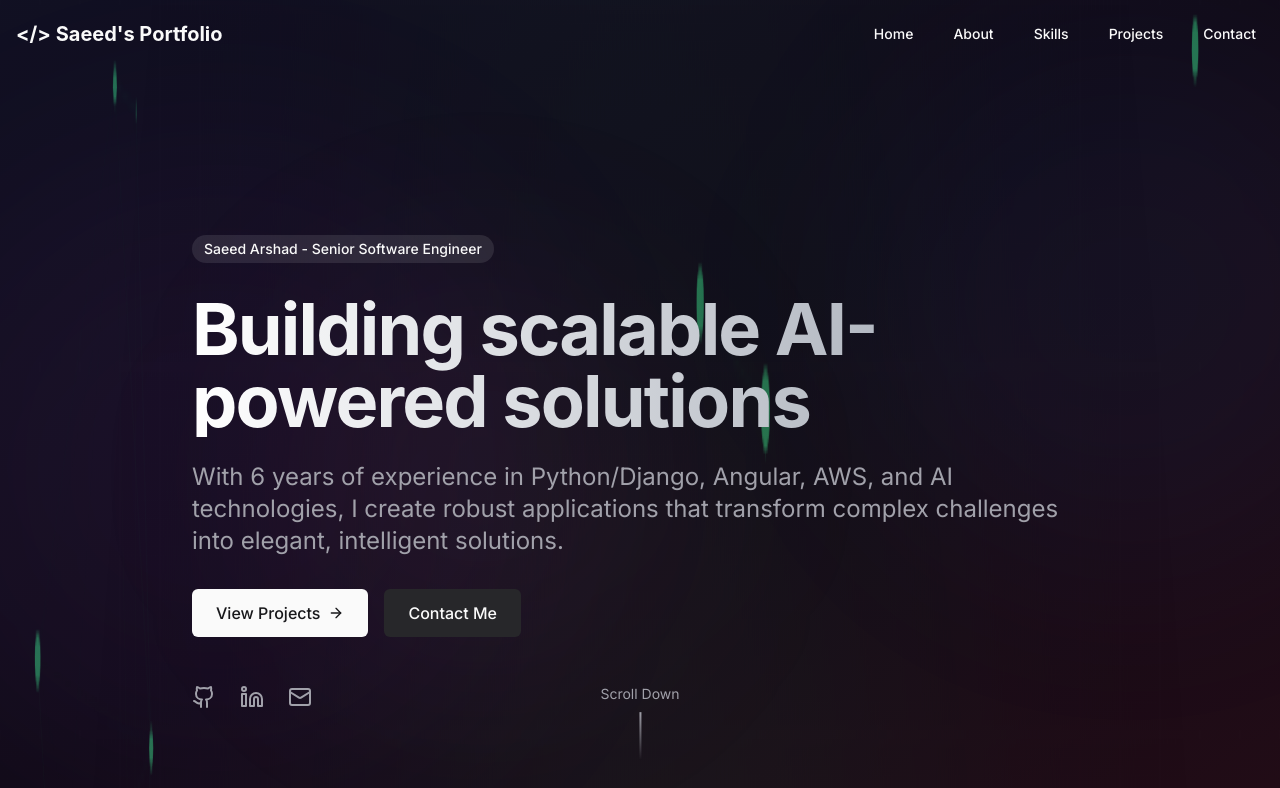
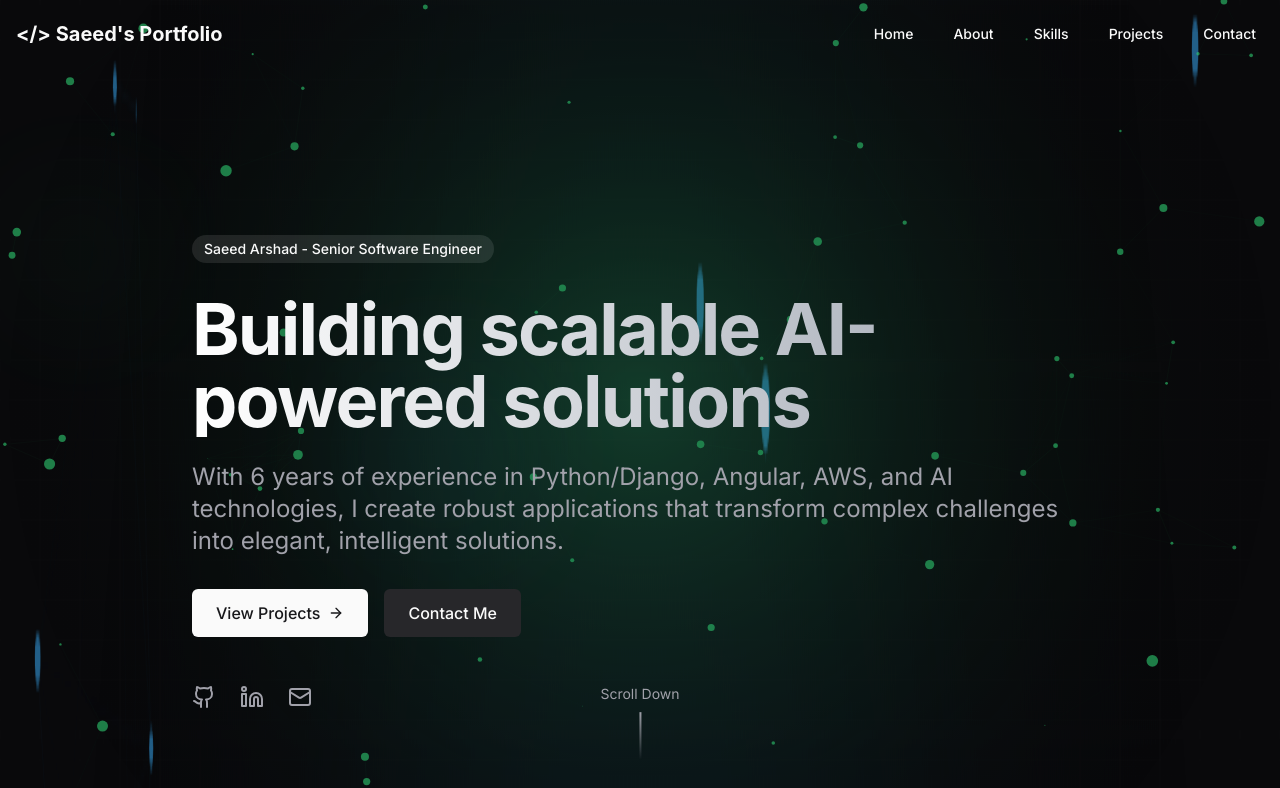
Before and after one commit to saeedarshad/tech-legacy-garden, a React (Vite) app: page / in a window 1280 px wide. Shown: the top 788 px of the page. Built offline with nearby package versions, Linux system fonts and the light colour scheme.

Commit message:
Revert background changes
Reverts the unintended changes to the animation colors. The prompt requested changes to the Hero section background.

```diff
--- a/src/components/Hero.tsx
+++ b/src/components/Hero.tsx
@@ -2,7 +2,7 @@
 import React, { useEffect, useRef } from 'react';
 import { ArrowRight, Github, Linkedin, Mail } from 'lucide-react';
 import { motion } from 'framer-motion';
-import GradientBackground from './GradientBackground';
+import AIAnimatedBackground from './AIAnimatedBackground';
 
 const Hero = () => {
   const sectionRef = useRef<HTMLElement>(null);
@@ -40,8 +40,8 @@ const Hero = () => {
 
   return (
     <section id="home" ref={sectionRef} className="relative min-h-screen flex items-center pt-16 overflow-hidden">
-      {/* Replace AnimatedBackground with GradientBackground */}
-      <GradientBackground variant="primary" />
+      {/* Use AIAnimatedBackground for hero section */}
+      <AIAnimatedBackground variant="secondary" />
 
       <div className="container mx-auto px-4 pt-20">
         <div className="max-w-4xl mx-auto">
--- a/src/pages/Index.tsx
+++ b/src/pages/Index.tsx
@@ -52,7 +52,7 @@ const Index = () => {
             exit={{ opacity: 0 }}
             transition={{ duration: 0.5 }}
           >
-            <AIAnimatedBackground variant="secondary" />
+            <AIAnimatedBackground variant="primary" />
             <motion.div
               className="flex flex-col items-center relative z-10"
               initial={{ opacity: 0 }}
@@ -110,7 +110,7 @@ const Index = () => {
             animate="visible"
           >
             {/* Main background that spans the entire site */}
-            <AIAnimatedBackground variant="secondary" />
+            <AIAnimatedBackground variant="primary" />
 
             <motion.header variants={itemVariants} className="relative z-20">
               <Navbar />
```
